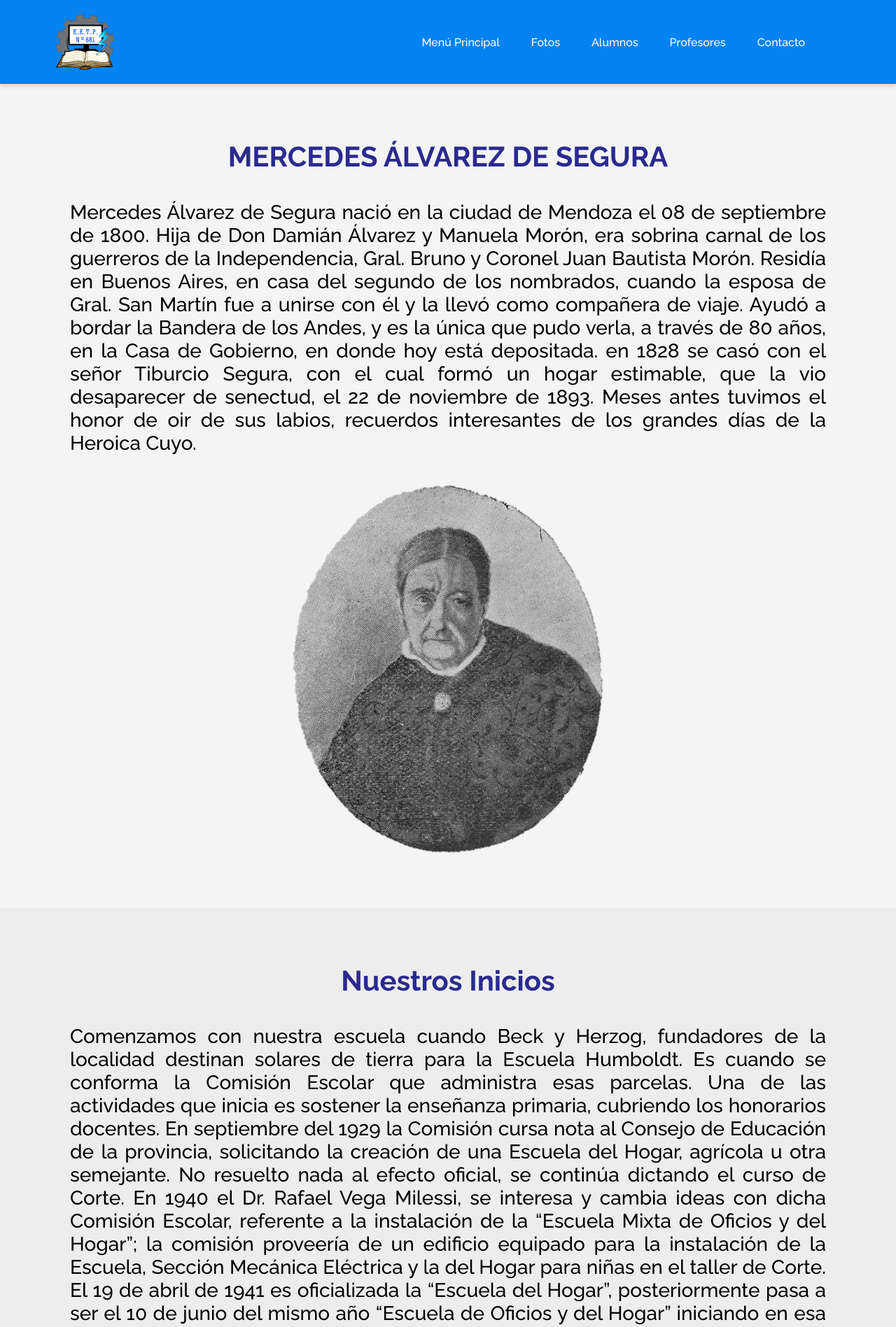
After one commit to MrProyectos/Proyecto-EETP-681, a PHP site: page /pages/historia/historia.html in a window 1280 px wide. The commit adds this page. Shown: the top 1897 px of the page at 70% size. Run offline with PHP 8.4, Linux system fonts and the light colour scheme.

Commit message:
90% de la página principal terminada 40% Sección Histórica hecha

```diff
--- a/Proyecto-EETP-681-RENEW/header.css
+++ b/Proyecto-EETP-681-RENEW/header.css
@@ -10,13 +10,16 @@
 
 /* HEADER */
 header {
+    position: fixed;
     display: flex;
     align-items: center;
     justify-content: space-between;
     background: #0583F2;
     padding: 0 80px;
     height: 120px;
+    width: 100%;
     box-shadow: 0 4px 6px rgba(0,0,0,0.1); /* Sombra sutil */
+    z-index: 5;
 }
 
 /* LOGO */
@@ -28,6 +31,7 @@ header img {
 /* NAV */
 header nav {
     padding-right: 40px;
+    z-index: 6;
 }
 .menu-nav ul {
     list-style: none;
@@ -76,6 +80,7 @@ header nav {
     padding: 10px 15px;
     display: block;
     white-space: nowrap;
+    text-align: justify;
 }
 
 .menu-nav ul ul li:hover a {
--- /dev/null
+++ b/Proyecto-EETP-681-RENEW/pages/historia/historia.html
@@ -0,0 +1,101 @@
+<!DOCTYPE html>
+<html lang="es">
+<head>
+    <meta charset="UTF-8">
+    <meta name="viewport" content="width=device-width, initial-scale=1.0">
+    <title>ESCUELA N°681 | Historia</title>
+    <link rel="stylesheet" href="styles.css">
+    <link rel="stylesheet" href="../../header.css">
+    <link rel="stylesheet" href="../../footer.css">
+</head>
+<body>
+    <!-- HEADER -->
+    <header>
+        <!-- LOGO -->
+         <img src="../../assets/img/logo-escuela.png" alt="Logo E.E.T.P. N° 681">
+        <!-- NAV -->
+         <nav class="menu-nav">
+            <ul>
+                <!-- MENÚ PRINCIPAL -->
+                <li class="nav-1st"><a href="../../index.html">Menú Principal</a>
+                    <ul>
+                        <li><a href="pages/historia/historia.html">Historia</a></li>
+                        <li><a href="#">Efemérides</a></li>
+                    </ul>
+                </li>
+
+                <!-- FOTOS -->
+                <li class="nav-1st"><a href="#">Fotos</a>
+                    <ul>
+                        <li><a href="#">Galería</a></li>
+                        <li><a href="#">Egresados</a></li>
+                    </ul>
+                </li>
+
+                <!-- ALUMNOS -->
+                <li class="nav-1st"><a href="#">Alumnos</a>
+                    <ul>
+                        <li><a href="#">Materias</a></li>
+                        <li><a href="#">Horarios</a></li>
+                        <li><a href="#">Reglamento Institucional</a></li>
+                    </ul>
+                </li>
+
+                <!-- PROFESORES -->
+                <li class="nav-1st"><a href="#">Profesores</a>
+                    <ul>
+                        <li><a href="#">Mi Legajo</a></li>
+                        <li><a href="#">Plataforma Educativa</a></li>
+                    </ul>
+                </li>
+
+                <!-- CONTACTO -->
+                <li class="nav-1st"><a href="#">Contacto</a>
+                    <ul>
+                        <li><a href="#">Inscripciones</a></li>
+                        <li><a href="#">Centro de Estudiantes</a></li>
+                        <li><a href="#">Contactanos</a></li>
+                    </ul>
+                </li>
+            </ul>
+         </nav>
+    </header>
+
+    <!-- BODY -->
+    <div class="div"></div>
+    <section class="contenido">
+
+        <!-- SECCION PRIMERA -->
+        <div class="seccion primera">
+            <h2 class="titulo">MERCEDES ÁLVAREZ DE SEGURA</h2>
+            <p class="txt">Mercedes Álvarez de Segura nació en la ciudad de Mendoza el 08 de septiembre de 1800. Hija de Don Damián Álvarez y Manuela Morón, era sobrina carnal de los guerreros de la Independencia, Gral. Bruno y Coronel Juan Bautista Morón. Residía en Buenos Aires, en casa del segundo de los nombrados, cuando la esposa de Gral. San Martín fue a unirse con él y la llevó como compañera de viaje. Ayudó a bordar la Bandera de los Andes, y es la única que pudo verla, a través de 80 años, en la Casa de Gobierno, en donde hoy está depositada. en 1828 se casó con el señor Tiburcio Segura, con el cual formó un hogar estimable, que la vio desaparecer de senectud, el 22 de noviembre de 1893. Meses antes tuvimos el honor de oir de sus labios, recuerdos interesantes de los grandes días de la Heroica Cuyo.</p>
+            <img src="assets/img/mercedes.png" alt="Imagen de Mercedes Álvarez de Segura">
+        </div>
+
+        <!-- SECCION SEGUNDA -->
+         <div class="seccion segunda">
+            <h2 class="titulo">Nuestros Inicios</h2>
+            <p class="txt">Comenzamos con nuestra escuela cuando Beck y Herzog, fundadores de la localidad destinan solares de tierra para la Escuela Humboldt. Es cuando se conforma la Comisión Escolar que administra esas parcelas. Una de las actividades que inicia es sostener la enseñanza primaria, cubriendo los honorarios docentes. En septiembre del 1929 la Comisión cursa nota al Consejo de Educación de la provincia, solicitando la creación de una Escuela del Hogar, agrícola u otra semejante. No resuelto nada al efecto oficial, se continúa dictando el curso de Corte. En 1940 el Dr. Rafael Vega Milessi, se interesa y cambia ideas con dicha Comisión Escolar, referente a la instalación de la “Escuela Mixta de Oficios y del Hogar”; la comisión proveería de un edificio equipado para la instalación de la Escuela, Sección Mecánica Eléctrica y la del Hogar para niñas en el taller de Corte. El 19 de abril de 1941 es oficializada la “Escuela del Hogar”, posteriormente pasa a ser el 10 de junio del mismo año “Escuela de Oficios y del Hogar” iniciando en esa fecha el taller de “Electro Mecánica y Carpintería”. Desde 1941 le sucedieron a la escuela distintas denominaciones, pasando desde “Escuela del Hogar” para ser en la actualidad Escuela de Educación Técnica Nº681 “Mercedes Álvarez de Segura” con dos modalidades: “Técnico en Informática Profesional y Personal” y “Técnico en Equipos e Instalaciones Electromecánicas”.</p>
+            <div class="imagenes">
+                <div class="antiguo">
+                    <img src="assets/img/antiguo-edificio.jpg" alt="Imagen de ">
+                    <img src="assets/img/antiguo-logo.jpg" alt="Imagen de ">
+                </div>
+                <div class="actual">
+                    <div class="box-img">
+                        <img src="assets/img/edificio-actual.jpg" alt="Imagen de ">
+                    </div>
+                    <div class="box-img">
+                        <img src="assets/img/logo-actual.png" alt="Imagen de ">
+                    </div>
+                </div>
+            </div>
+        </div>
+
+        <!-- SECCION SEGUNDA -->
+
+    </section>
+
+    <!-- FOOTER -->
+</body>
+</html>
--- /dev/null
+++ b/Proyecto-EETP-681-RENEW/pages/historia/styles.css
@@ -0,0 +1,87 @@
+@import url('https://fonts.googleapis.com/css2?family=Raleway:ital,wght@0,100..900;1,100..900&display=swap');
+
+* {
+    margin: 0;
+    padding: 0;
+    box-sizing: border-box;
+    font-family: 'Raleway', sans-serif;
+    text-align: center;
+}
+
+
+ /* DIVISOR */
+.div {
+  height: 120px;
+  width: 100%;
+}
+
+/* ESTILO DE CONTENIDO GENERAL */
+.contenido {
+    position: relative;
+    display: block;
+    justify-content: center;
+    text-align: center;
+}
+
+.contenido .seccion h2 {
+    text-align: center;
+    font-size: 40px;
+    color: rgb(42, 42, 144);
+    padding-bottom: 40px;
+}
+
+.contenido .seccion p{
+    text-align: justify;
+    font-size: 28px;
+    font-weight: 500;
+    padding-bottom: 20px;
+}
+
+.contenido .seccion img {
+    max-width: 500px;
+}
+
+/* PRIMERA SECCIÓN */
+.contenido .seccion.primera {
+    width: 100%;
+    background-color: #f4f4f4;
+    padding: 80px 100px 0 100px;
+}
+
+/* SEGUNDA SECCIÓN */
+
+.contenido .seccion.segunda {
+    width: 100%;
+    background-color: #ededed;
+    padding: 80px 100px 0 100px;
+}
+
+.contenido .seccion .imagenes {
+    display: flex;
+}
+
+/* .contenido .seccion .imagenes .antiguo {
+    display: block;
+    text-align: center;
+    width: 50%;
+}
+
+.contenido .seccion .imagenes .antiguo img {
+    width: 80%;
+}
+
+.contenido .seccion .imagenes .actual {
+    display: block;
+    text-align: center;
+    width: 50%;
+}
+
+.contenido .seccion .imagenes .actual img {
+    width: 360px;
+    height: auto;
+} */
+
+.box-img {
+    width: 80%;
+    max-width: 500px;
+}
```
Also changed, not shown: Proyecto-EETP-681-RENEW/footer.css (+18 -24 lines), Proyecto-EETP-681-RENEW/index.html (+25 -11 lines), Proyecto-EETP-681-RENEW/styles.css (+57 -18 lines), Proyecto-EETP-681-RENEW/pages/historia/assets/img/antiguo-edificio.jpg (added), Proyecto-EETP-681-RENEW/pages/historia/assets/img/antiguo-logo.jpg (added), Proyecto-EETP-681-RENEW/pages/historia/assets/img/edificio-actual.jpg (added), Proyecto-EETP-681-RENEW/pages/historia/assets/img/logo-actual.png (added), Proyecto-EETP-681-RENEW/pages/historia/assets/img/mercedes.png (added).
